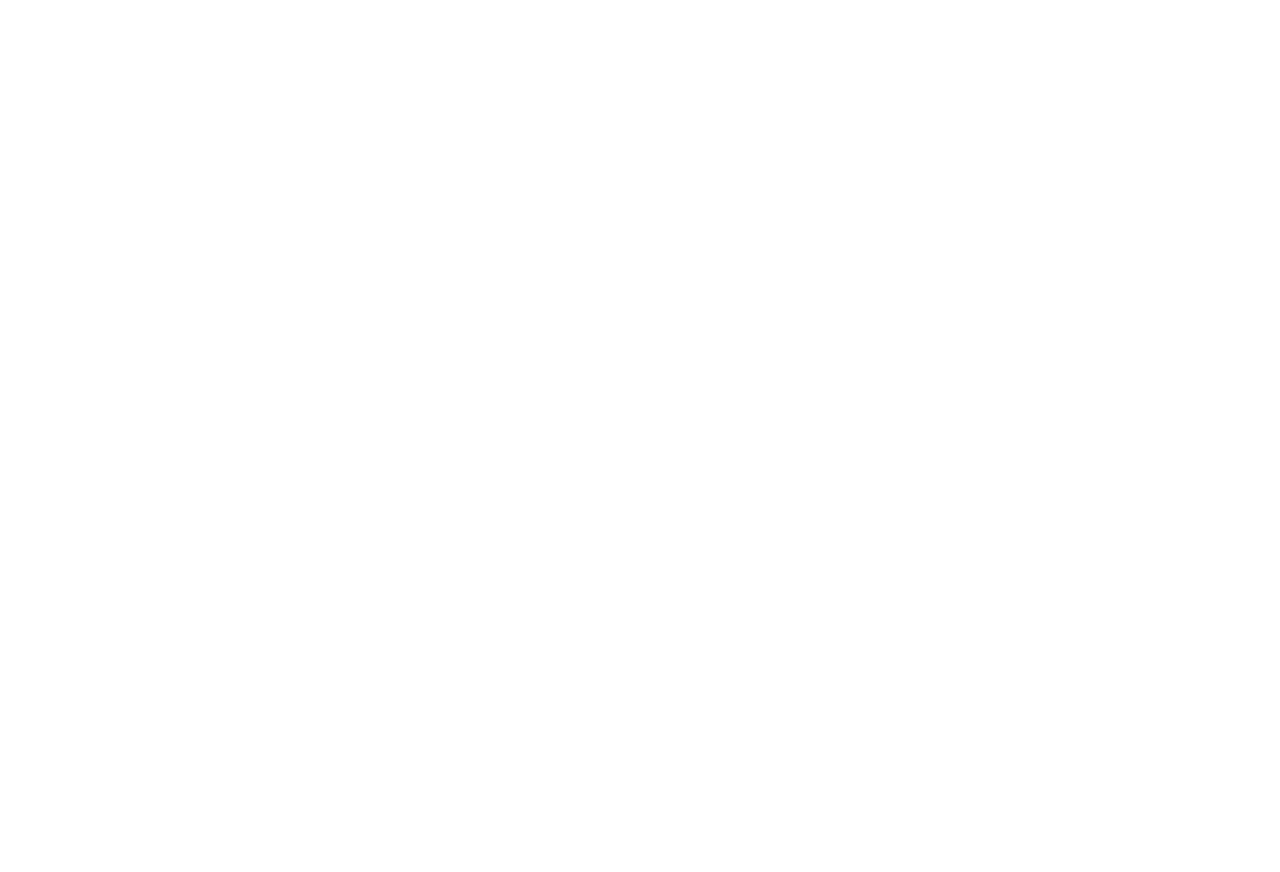
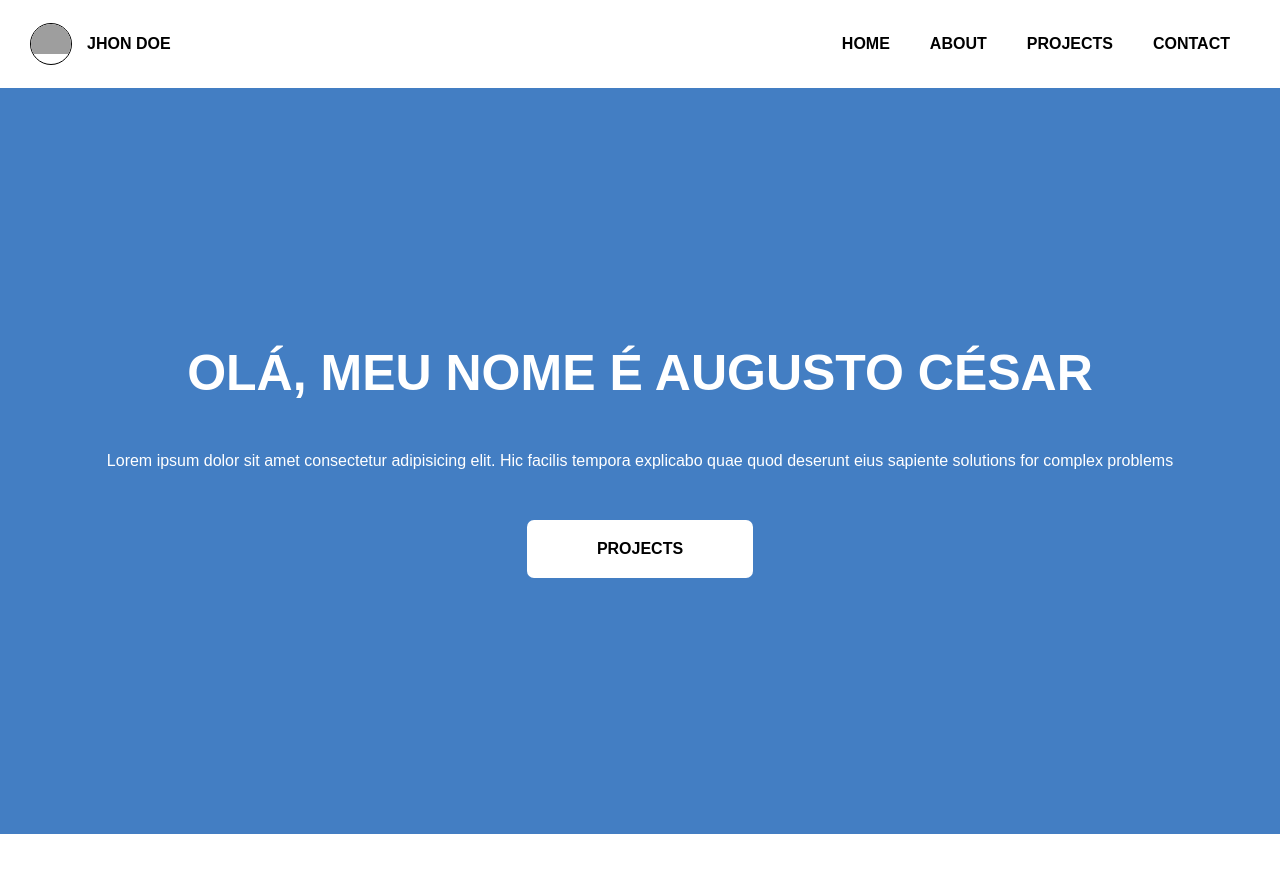
Before and after one commit to augustocesarfmo/site-ancora, a plain HTML site: page index.html in a window 1280 px wide. Before the commit the page ends 800 px from the top, so only its background shows below. Drawn offline with Linux system fonts and the light colour scheme; grey boxes are pictures that could not be loaded.

Commit message:
feat: implement home section

```diff
--- a/index.html
+++ b/index.html
@@ -4,11 +4,41 @@
 <head>
   <meta charset="UTF-8">
   <meta name="viewport" content="width=device-width, initial-scale=1.0">
+  <link rel="stylesheet" href="./styles.css">
   <title>Document</title>
 </head>
 
 <body>
 
+  <header>
+    <div class="header-profile">
+      <div class="avatar-img">
+        <img width="100%" src="https://www.w3schools.com/howto/img_avatar.png">
+      </div>
+      <span>JHON DOE</span>
+    </div>
+
+    <nav>
+      <ul>
+        <li><a href="teste">HOME</a></li>
+        <li><a href="teste">ABOUT</a></li>
+        <li><a href="teste">PROJECTS</a></li>
+        <li><a href="teste">CONTACT</a></li>
+      </ul>
+    </nav>
+  </header>
+
+  <main>
+    <section class="section-home">
+      <h1>OLÁ, MEU NOME É AUGUSTO CÉSAR</h1>
+      <p>Lorem ipsum dolor sit amet consectetur adipisicing elit. Hic facilis tempora explicabo quae quod deserunt eius
+        sapiente solutions for complex problems</p>
+      <div class="btn"><a href="">PROJECTS</a></div>
+    </section>
+
+  </main>
+  <footer></footer>
+
 </body>
 
 </html>
--- /dev/null
+++ b/styles.css
@@ -0,0 +1,81 @@
+* {
+  margin: 0px;
+  padding: 0px;
+  list-style: none;
+}
+
+a {
+  text-decoration: none;
+  color: inherit;
+}
+
+body {
+  height: 100vh;
+  display: grid;
+  grid-template-rows: auto 1fr 200px;
+  font-family: 'Source Sans Pro', sans-serif;
+}
+
+header,
+main,
+footer {}
+
+header {
+  display: flex;
+  justify-content: space-between;
+  padding: 0px 30px;
+  font-weight: 700;
+}
+
+header>nav {}
+
+nav>ul {
+  display: flex;
+}
+
+nav>ul a {
+  display: block;
+  padding: 35px 20px;
+}
+
+header .header-profile>.avatar-img {
+  width: 40px;
+  height: 40px;
+  border: 1px solid black;
+  border-radius: 50%;
+  margin-right: 15px;
+  overflow: hidden;
+}
+
+.header-profile {
+  display: flex;
+  align-items: center;
+}
+
+.section-home {
+  background-color: #437ec3;
+  padding: 20% 5%;
+  align-items: center;
+  display: grid;
+  grid-template-rows: auto auto auto;
+  row-gap: 50px;
+  text-align: center;
+  color: white;
+}
+
+.section-home>h1 {
+  font-size: 50px;
+}
+
+.section-home>.btn {
+  display: flex;
+  justify-content: center;
+}
+
+.section-home>.btn>a {
+  background-color: white;
+  color: black;
+  padding: 20px 70px;
+  border-radius: 7px;
+  font-weight: 700;
+}
```
